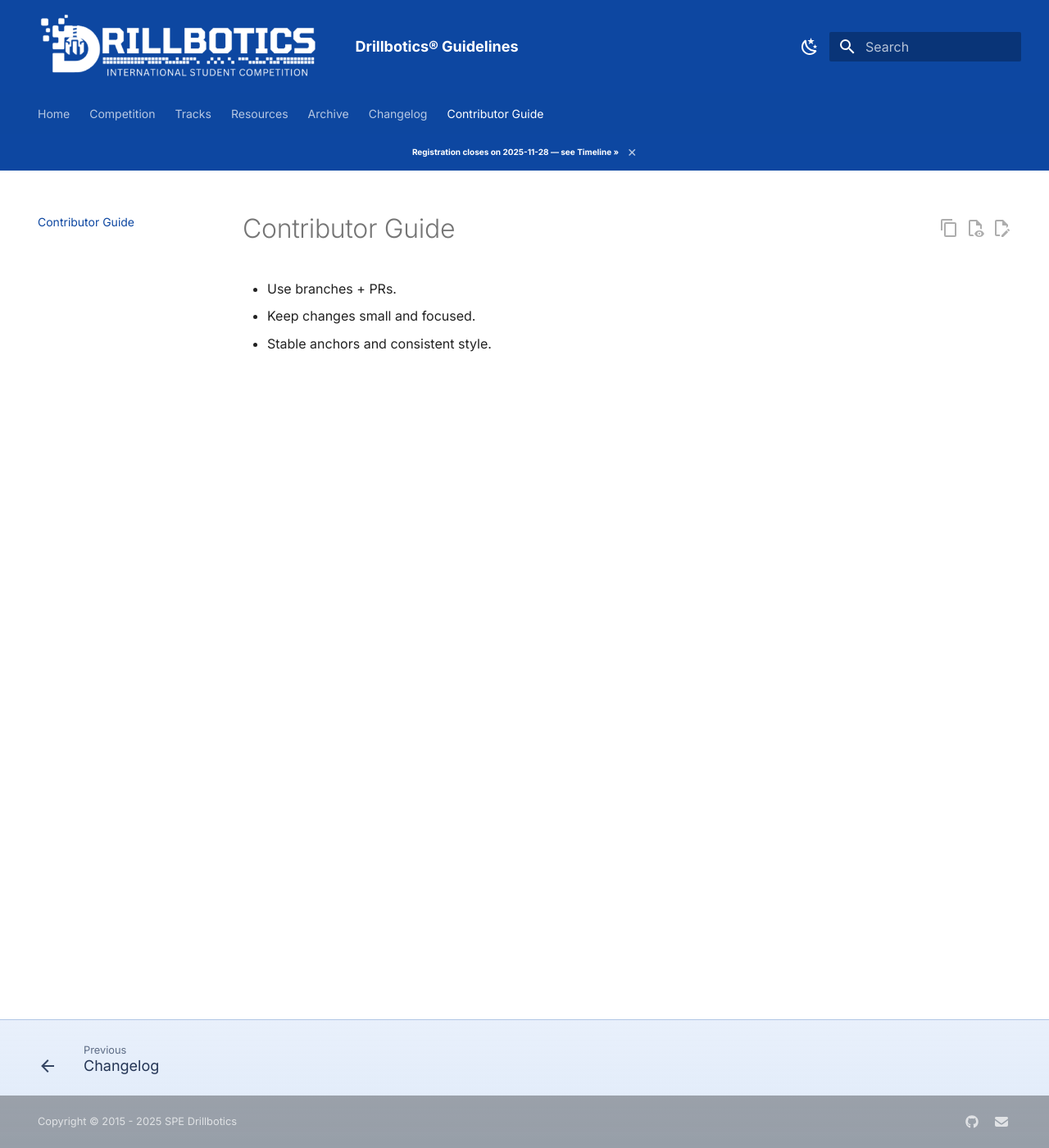
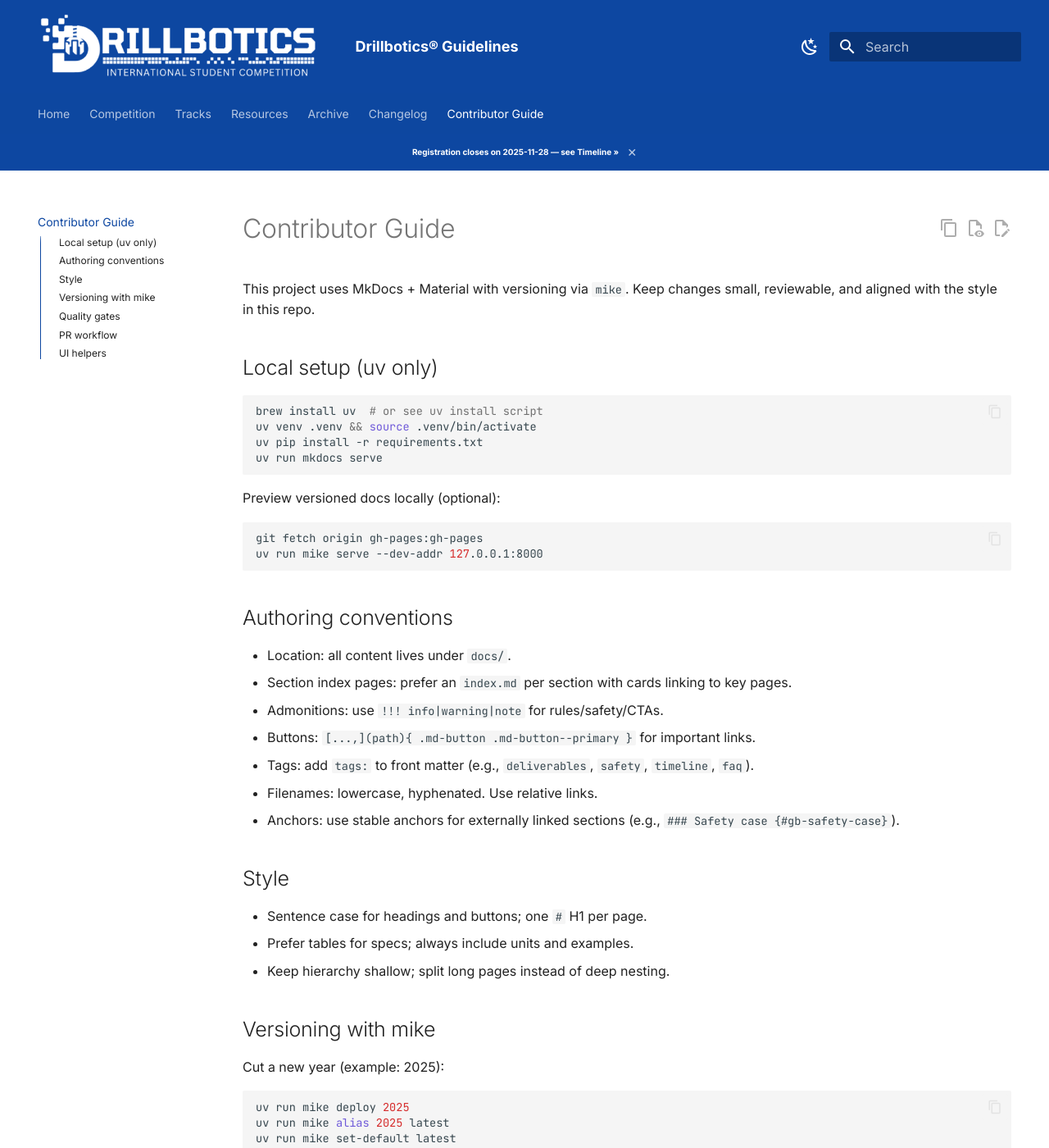
Before and after one commit to Open-Source-Drilling-Community/drillbotics-guidelines, an MkDocs documentation site: the page built from docs/contributor-guide.md, in a window 1280 px wide and 1400 px high. Shown: the whole window at 82% size. Built offline with MkDocs 1.6.1 and Material for MkDocs 9.7.7, drawn with Linux system fonts in a browser that asks for light colours; comment, search, counter and statistics services are not loaded; the version menu is left out; some of the changed text lies outside the part shown.

Commit message:
📝 docs(contributor-guide): expand contributor guide with setup and conventions
- add local setup instructions for uv environment and versioned docs preview
- define authoring conventions for content structure and styling
- specify style guidelines for headings, tables, and page hierarchy
- explain versioning process using mike with examples
- outline quality gates including build, links, units, and changelog updates
- describe PR workflow and reference review checklist template
- note UI helper scripts for announcement banner and Mermaid theme integration

````diff
--- a/docs/contributor-guide.md
+++ b/docs/contributor-guide.md
@@ -1,5 +1,64 @@
 # Contributor Guide
 
-- Use branches + PRs.
-- Keep changes small and focused.
-- Stable anchors and consistent style.
+This project uses MkDocs + Material with versioning via `mike`. Keep changes small, reviewable, and aligned with the style in this repo.
+
+## Local setup (uv only)
+
+```bash
+brew install uv  # or see uv install script
+uv venv .venv && source .venv/bin/activate
+uv pip install -r requirements.txt
+uv run mkdocs serve
+```
+
+Preview versioned docs locally (optional):
+
+```bash
+git fetch origin gh-pages:gh-pages
+uv run mike serve --dev-addr 127.0.0.1:8000
+```
+
+## Authoring conventions
+
+- Location: all content lives under `docs/`.
+- Section index pages: prefer an `index.md` per section with cards linking to key pages.
+- Admonitions: use `!!! info|warning|note` for rules/safety/CTAs.
+- Buttons: `[...,](path){ .md-button .md-button--primary }` for important links.
+- Tags: add `tags:` to front matter (e.g., `deliverables`, `safety`, `timeline`, `faq`).
+- Filenames: lowercase, hyphenated. Use relative links.
+- Anchors: use stable anchors for externally linked sections (e.g., `### Safety case {#gb-safety-case}`).
+
+## Style
+
+- Sentence case for headings and buttons; one `#` H1 per page.
+- Prefer tables for specs; always include units and examples.
+- Keep hierarchy shallow; split long pages instead of deep nesting.
+
+## Versioning with mike
+
+Cut a new year (example: 2025):
+
+```bash
+uv run mike deploy 2025
+uv run mike alias 2025 latest
+uv run mike set-default latest
+```
+
+Use the header version switcher to browse past releases (e.g., 2024). Archives are immutable; use redirects if reorganizing.
+
+## Quality gates
+
+- Build must pass locally: `uv run mkdocs build --strict`.
+- Links work; no hard-coded absolute URLs.
+- Units/constraints are explicit; `docs/changelog.md` updated.
+- No breaking changes to `docs/2024/*`.
+
+## PR workflow
+
+- Create a branch from `main` and open a PR with a concise description and screenshots if UI changed.
+- See `.github/PULL_REQUEST_TEMPLATE.md` for the review checklist.
+
+## UI helpers
+
+- Announcement banner text: edit `docs/_assets/scripts/announcement.js` (`CONFIG` block).
+- Mermaid theme syncing and copy‑Markdown button are loaded from `docs/_assets/scripts/*`.
````
